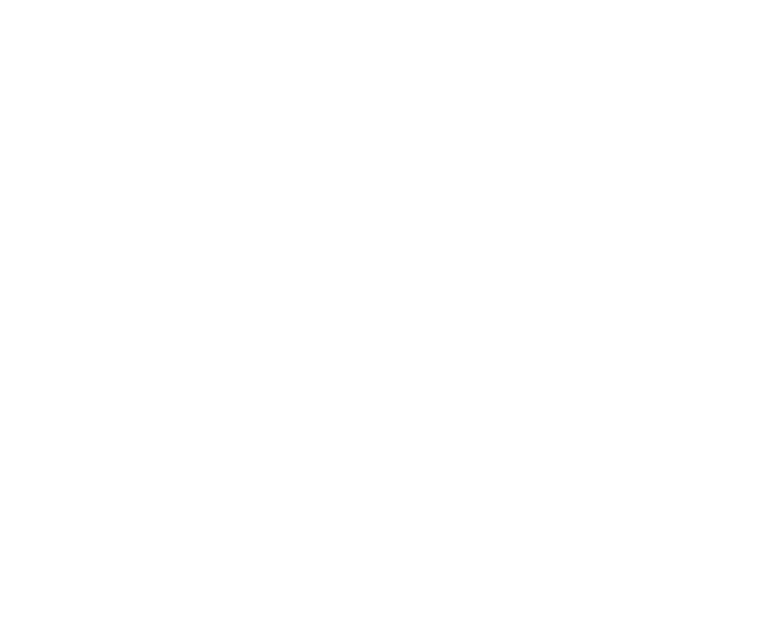
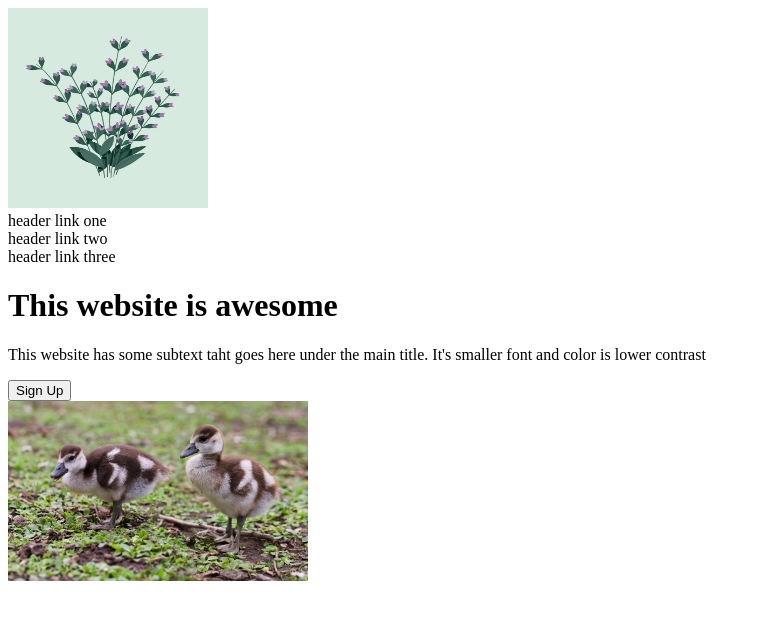
Before and after one commit to Pap3redits/odin-landingpage, a plain HTML site: page index.html in a window 1280 px wide. Shown: the whole page, without its empty margins (0-759 px from the left). Drawn offline with Linux system fonts and the light colour scheme.

Commit message:
Added header and hero sections

```diff
--- a/index.html
+++ b/index.html
@@ -8,6 +8,20 @@
     <title>Document</title>
 </head>
 <body>
+    <div class="header">
+        <div class="logo"><img src="logo.jpg" alt="plant logo for the website" width = '200' height="200"></div>
+        <div>header link one</div>
+        <div>header link two</div>
+        <div>header link three</div>
+    </div>
+    <div class="hero">
+        <div class="left-section">
+            <h1>This website is awesome</h1>
+            <p>This website has some subtext taht goes here under the main title. It's smaller font and color is lower contrast</p>
+            <button>Sign Up</button>
+        </div>
+        <div class="right-section"><img src="chick.jpg" alt="a picture of a baby duck" width="300"></div>
+    </div>
 
 </body>
 </html>
```
